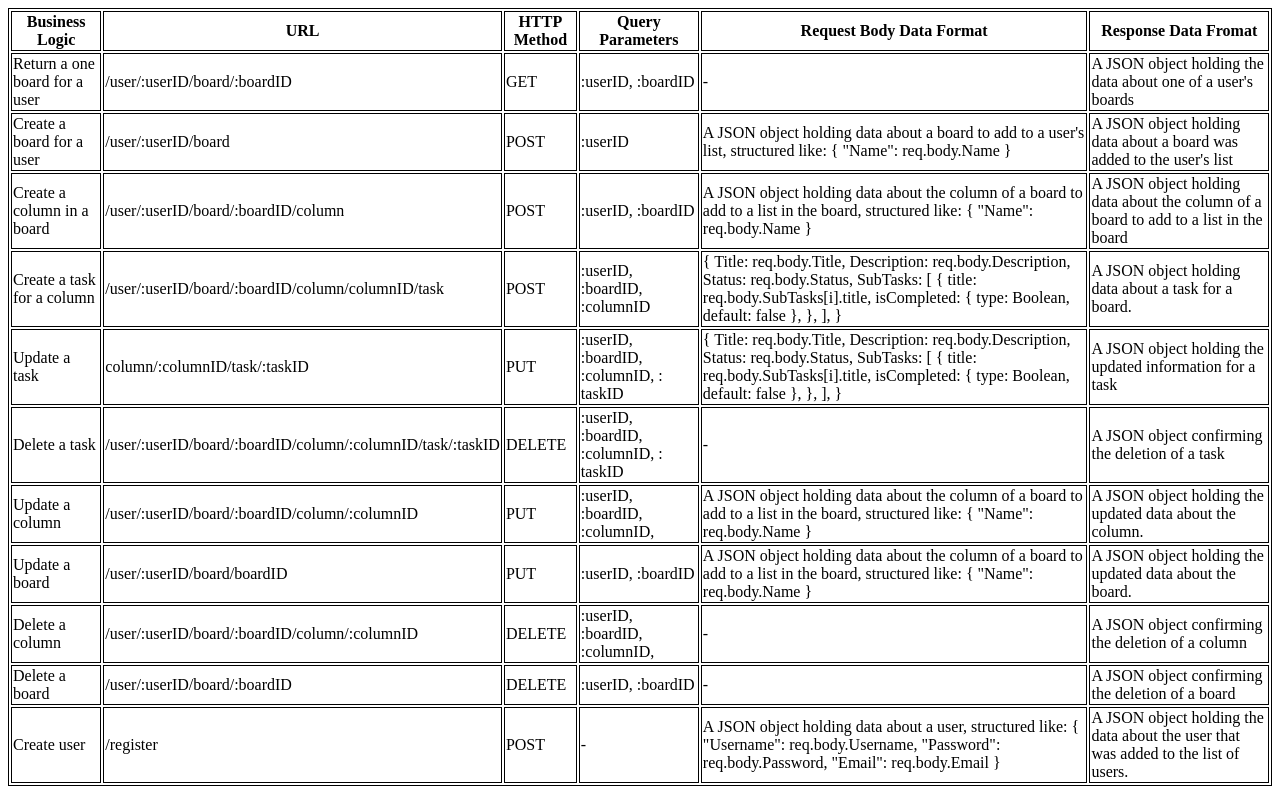
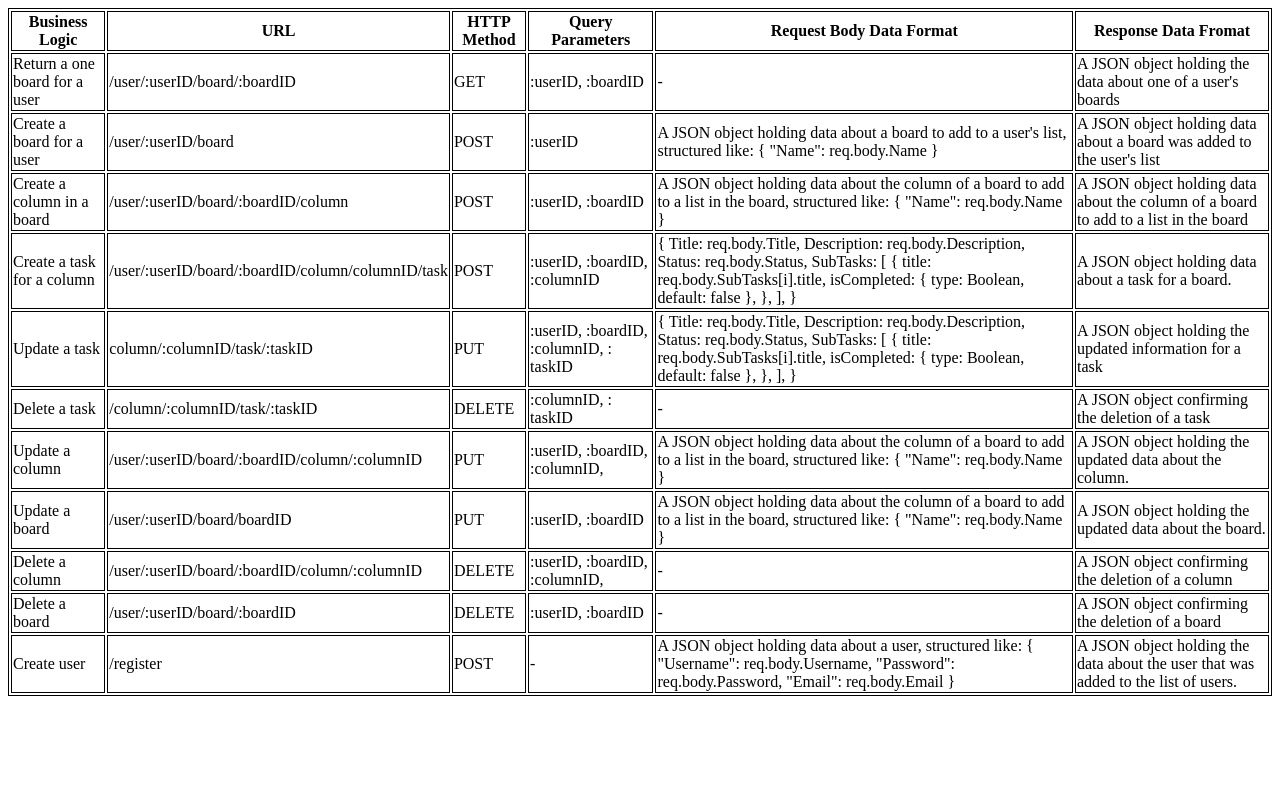
Before and after one commit to Nat-crit20/Kanban_API, a website: page docs/index.html in a window 1280 px wide. Drawn offline with Linux system fonts and the light colour scheme.

Commit message:
Updated doc

```diff
--- a/docs/index.html
+++ b/docs/index.html
@@ -78,9 +78,9 @@
       </tr>
       <tr>
         <td>Delete a task</td>
-        <td>/user/:userID/board/:boardID/column/:columnID/task/:taskID</td>
+        <td>/column/:columnID/task/:taskID</td>
         <td>DELETE</td>
-        <td>:userID, :boardID, :columnID, : taskID</td>
+        <td>:columnID, : taskID</td>
         <td>-</td>
         <td>A JSON object confirming the deletion of a task</td>
       </tr>
```
